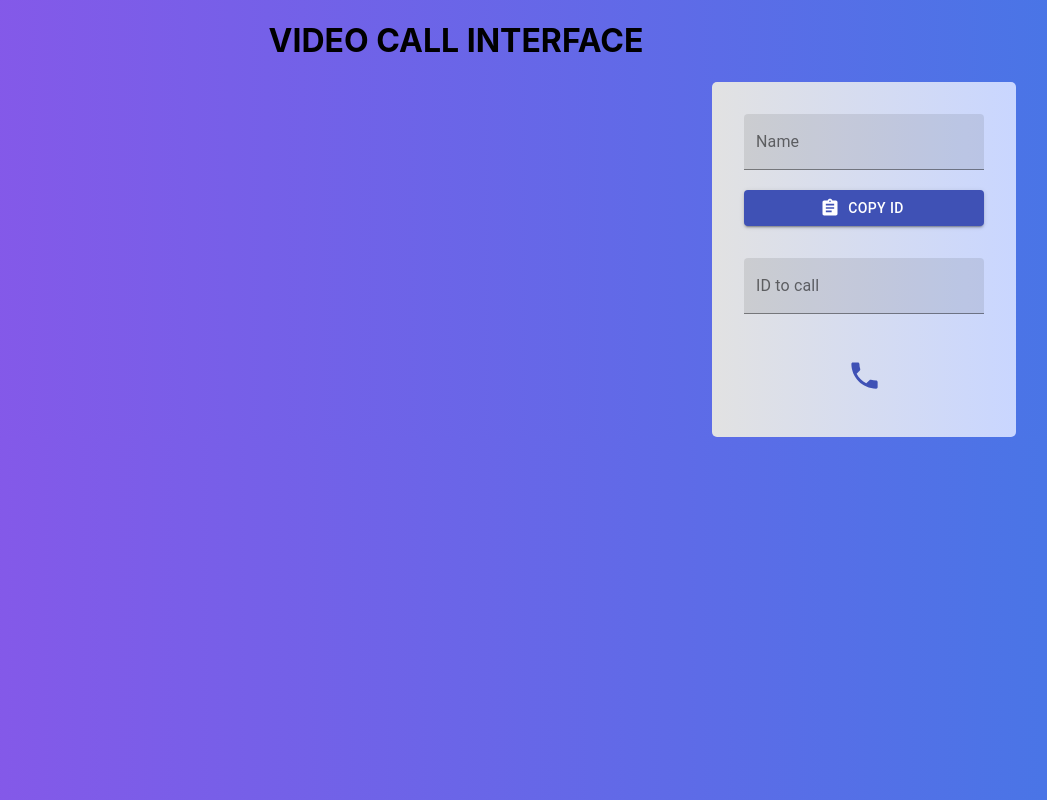
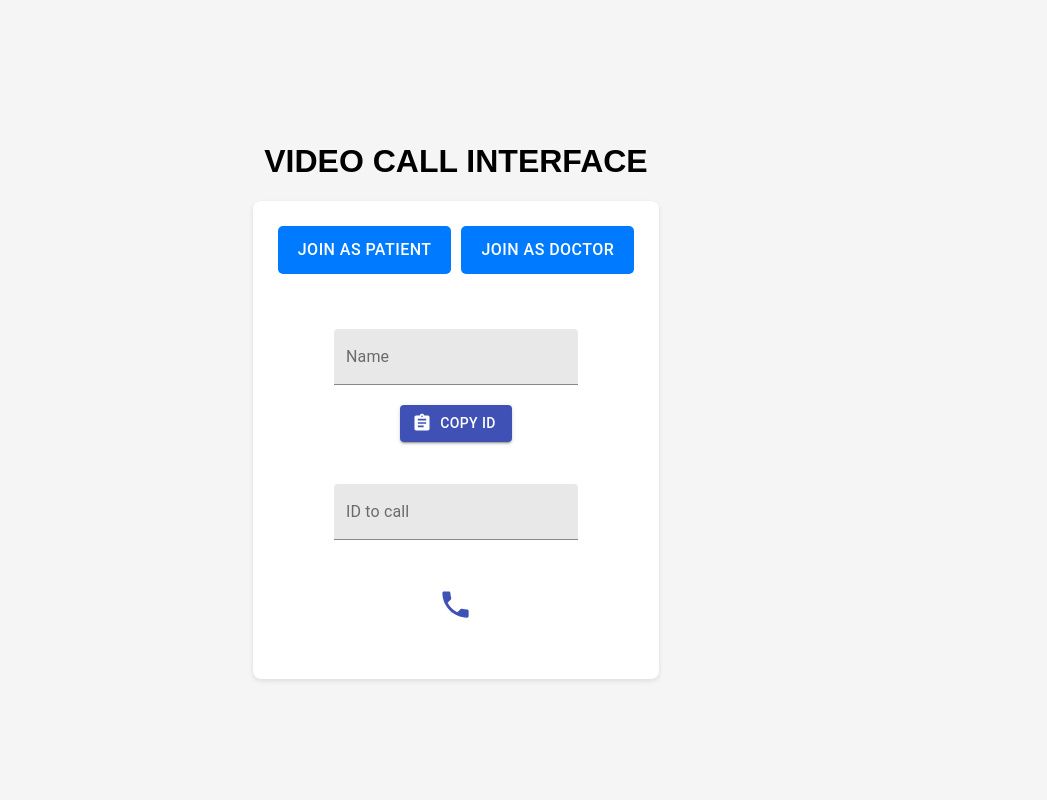
Before and after one commit to naman-0804/sl-health-vc, a React (Create React App) app in the folder frontend/: page / in a window 1280 px wide. Shown: the whole page, without its empty margins (184-1231 px from the left). Built offline with nearby package versions, Linux system fonts and the light colour scheme; no server answers.

Commit message:
fixed maybe a littke bit

```diff
--- a/frontend/src/App.css
+++ b/frontend/src/App.css
@@ -1,50 +1,96 @@
-.container {
-	display: grid;
-	grid-template-columns: 7fr 3fr;
+/* Basic styling for the entire app */
+body {
+    font-family: Arial, sans-serif;
+    margin: 0;
+    padding: 0;
+    display: flex;
+    justify-content: center;
+    align-items: center;
+    height: 100vh;
+    background-color: #f5f5f5;
 }
 
+/* Container for the main content */
+.container {
+    display: flex;
+    flex-direction: column;
+    align-items: center;
+    background-color: #fff;
+    padding: 20px;
+    border-radius: 8px;
+    box-shadow: 0 2px 5px rgba(0, 0, 0, 0.1);
+}
+
+/* Styling for the role selector buttons */
+.role-selector {
+    margin-bottom: 20px;
+}
+
+.role-selector button {
+    margin: 5px;
+    padding: 10px 20px;
+    font-size: 16px;
+    border: none;
+    border-radius: 5px;
+    cursor: pointer;
+    background-color: #007bff;
+    color: #fff;
+}
+
+.role-selector button:hover {
+    background-color: #0056b3;
+}
+
+/* Video container to hold video elements */
+.video-container {
+    display: flex;
+    justify-content: space-between;
+    margin-bottom: 20px;
+    position: relative;
+}
+
+/* Video element styling */
+.video {
+    position: relative;
+}
+
+video {
+    border: 2px solid #ddd;
+    border-radius: 5px;
+}
+
+/* Canvas styling */
+canvas {
+    position: absolute;
+    top: 0;
+    left: 0;
+}
+
+/* Styling for the ID and call controls section */
 .myId {
-	margin-right: 5rem;
-	border-radius: 5px;
-	background: #c9d6ff;
-	background: -webkit-linear-gradient(to right, #e2e2e2, #c9d6ff);
-	background: linear-gradient(
-		to right,
-		#e2e2e2,
-		#c9d6ff
-	);
+    display: flex;
+    flex-direction: column;
+    align-items: center;
+}
 
-	padding: 2rem;
-	display: grid;
-	justify-content: center;
-	align-content: center;
+.myId .MuiTextField-root {
+    margin: 10px;
 }
 
 .call-button {
-	text-align: center;
-	margin-top: 2rem;
+    margin: 20px;
 }
 
-.video-container {
-	display: grid;
-	grid-template-columns: 1fr 1fr;
-	justify-content: center;
-	align-content: center;
-	margin-top: 10rem;
-	margin-left: 10rem;
+/* Styling for call controls */
+.call-button button,
+.call-button .MuiIconButton-root {
+    margin: 5px;
 }
 
+/* Styling for the caller notification */
 .caller {
-	text-align: center;
-	color: #fff;
+    display: flex;
+    flex-direction: column;
+    align-items: center;
+    margin-top: 20px;
 }
-
-body {
-	background: #4776e6;
-	background: -webkit-linear-gradient(to right, #8e54e9, #4776e6);
-	background: linear-gradient(
-		to right,
-		#8e54e9,
-		#4776e6
-	);
-}
--- a/frontend/src/App.js
+++ b/frontend/src/App.js
@@ -10,6 +10,8 @@ import io from "socket.io-client";
 import "./App.css";
 import { Hands, HAND_CONNECTIONS } from "@mediapipe/hands";
 import { Camera } from "@mediapipe/camera_utils";
+// You can import your model loader here
+// import * as tf from '@tensorflow/tfjs';  (For loading .h5 model)
 
 const socket = io.connect('https://sl-health.onrender.com');
 
@@ -23,12 +25,19 @@ function App() {
     const [idToCall, setIdToCall] = useState("");
     const [callEnded, setCallEnded] = useState(false);
     const [name, setName] = useState("");
+    const [role, setRole] = useState("");  // Role state
     const myVideo = useRef();
     const userVideo = useRef();
-    const connectionRef = useRef();
     const canvasRef = useRef();
+    const modelRef = useRef(null); // Model reference
+    const connectionRef = useRef();  // Add this line
+    useEffect(() => {
+        // Placeholder for loading the .h5 model
+        const loadModel = async () => {
+            // modelRef.current = await tf.loadLayersModel('path/to/your/model.h5');
+        };
 
-    useEffect(() => {
+        if (role === "patient") {
             const onResults = (results) => {
                 const canvasElement = canvasRef.current;
                 const canvasCtx = canvasElement.getContext("2d");
@@ -73,6 +82,17 @@ function App() {
 
                 camera.start();
             });
+        } else if (role === "doctor") {
+            navigator.mediaDevices.getUserMedia({ video: true, audio: true }).then((stream) => {
+                setStream(stream);
+                myVideo.current.srcObject = stream;
+                // Handle predictions with the loaded .h5 model
+                const predictWithModel = async () => {
+                    // Use modelRef.current to make predictions based on video frames
+                };
+                predictWithModel();
+            });
+        }
 
         socket.on("me", (id) => {
             setMe(id);
@@ -84,7 +104,9 @@ function App() {
             setName(data.name);
             setCallerSignal(data.signal);
         });
-    }, []);
+
+        loadModel();
+    }, [role]);
 
     const drawHand = (canvasCtx, landmarks, connections) => {
         for (let i = 0; i < connections.length; i++) {
@@ -166,12 +188,19 @@ function App() {
         <>
             <h1 style={{ textAlign: "center"}}>VIDEO CALL INTERFACE</h1>
             <div className="container">
+                <div className="role-selector">
+                    <Button onClick={() => setRole("patient")}>Join as Patient</Button>
+                    <Button onClick={() => setRole("doctor")}>Join as Doctor</Button>
+                </div>
+
                 <div className="video-container">
                     <div className="video">
                         {stream && (
                             <>
                                 <video playsInline muted ref={myVideo} autoPlay style={{ width: "300px" }} />
+                                {role === "patient" && (
                                     <canvas ref={canvasRef} style={{ position: "absolute", width: "300px" }}></canvas>
+                                )}
                             </>
                         )}
                     </div>
```
Also changed, not shown: 1 other file (tests, documents, lock files or other folders). Lines whose indentation alone changed are shown as unchanged.
